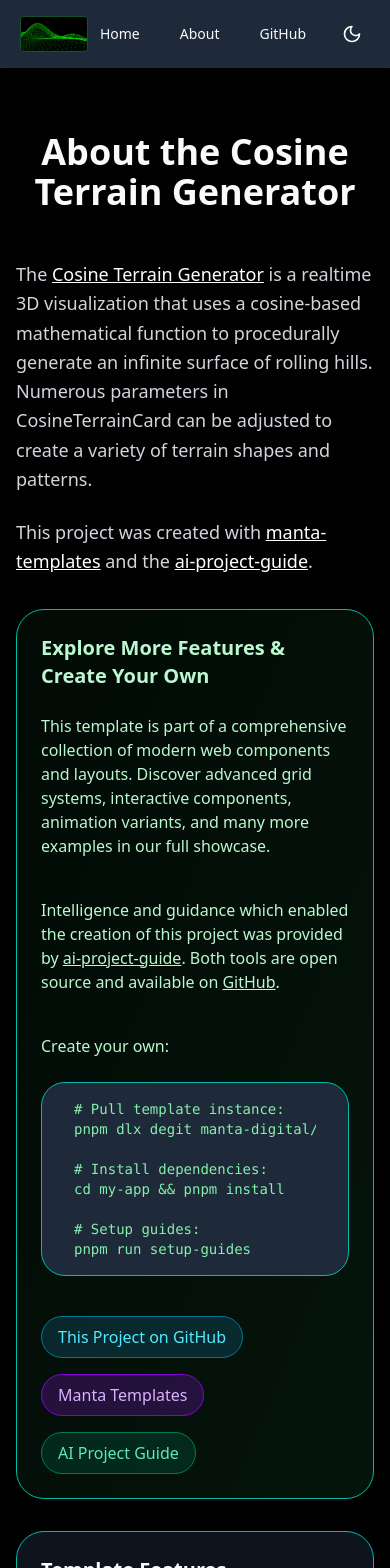
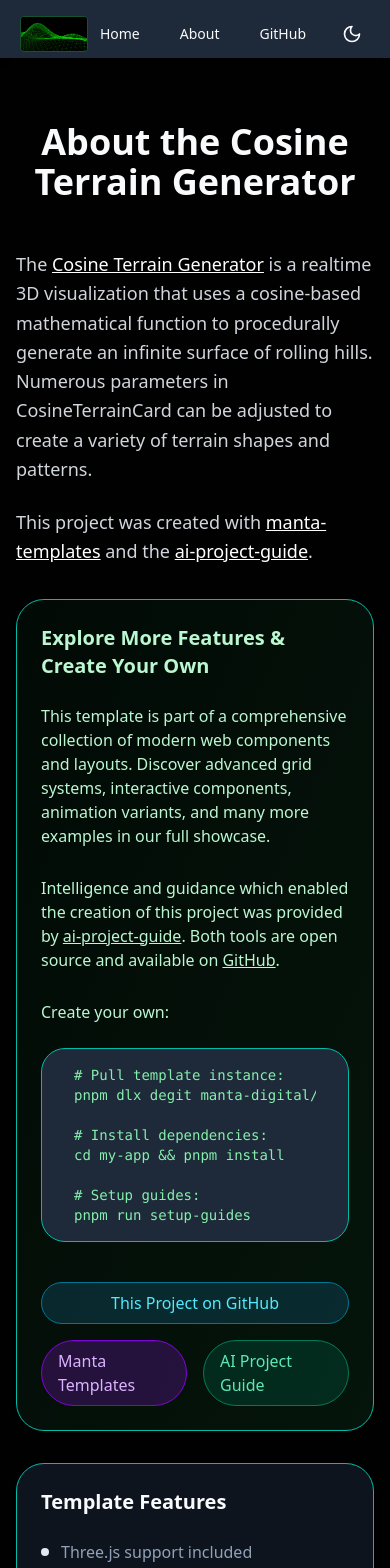
Before and after one commit to ecorkran/lab-threejs-surface, a Next.js app: page /about in a window 390 px wide. Shown: the top 1568 px of the page. Built offline with nearby package versions, Linux system fonts and the light colour scheme; no server answers.

Commit message:
Minor layout updates for mobile

```diff
--- a/src/app/about/page.tsx
+++ b/src/app/about/page.tsx
@@ -18,7 +18,6 @@
             <p className="text-lg leading-relaxed">
               The <Link href="https://github.com/ecorkran/lab-threejs-surface" target="_blank" rel="noopener noreferrer" className="underline">Cosine Terrain Generator</Link> is a realtime 3D visualization that uses a cosine-based mathematical function to procedurally generate an infinite surface of
               rolling hills.  Numerous parameters in CosineTerrainCard can be adjusted to create a variety of terrain shapes and patterns.
-
             </p>
             <p className="text-lg leading-relaxed">
               This project was created with <Link href="https://github.com/manta-digital/manta-templates/" target="_blank" rel="noopener noreferrer" className="underline">manta-templates</Link> and the <Link href="https://github.com/ecorkran/ai-project-guide" target="_blank" rel="noopener noreferrer" className="underline">ai-project-guide</Link>.
@@ -29,12 +28,12 @@
             <h3 className="text-xl font-semibold mb-0 text-green-900 dark:text-green-200">
               Explore More Features & Create Your Own
             </h3>
-            <p className="text-green-900 dark:text-green-200 mb-4">
+            <p className="text-green-900 dark:text-green-200 mb-1">
               This template is part of a comprehensive collection of modern web components and layouts.
               Discover advanced grid systems, interactive components, animation variants, and many more
               examples in our full showcase.
             </p>
-            <p className="text-green-900 dark:text-green-200 mb-4">
+            <p className="text-green-900 dark:text-green-200 mb-1">
               Intelligence and guidance which enabled the creation of this project was provided by <Link href="https://github.com/ecorkran/ai-project-guide" target="_blank" rel="noopener noreferrer" className="underline">ai-project-guide</Link>.
               Both tools are open source and available on <Link href="https://github.com/manta-digital/manta-templates" target="_blank" rel="noopener noreferrer" className="underline">GitHub</Link>.
             </p>
@@ -53,12 +52,12 @@
               </pre>
             </div>
 
-                          <div className="mt-4 flex flex-wrap gap-4">
+              <div className="mt-4 flex flex-wrap gap-4">
                 <Link
                     href="https://github.com/ecorkran/lab-threejs-surface"
                     target="_blank"
                     rel="noopener noreferrer"
-                    className="inline-flex items-center px-4 py-2 bg-cyan-100 text-cyan-800 border border-cyan-300 dark:bg-cyan-900/40 dark:text-cyan-300 dark:border-cyan-700 rounded-full hover:bg-cyan-200 dark:hover:bg-cyan-900/60 transition-colors font-medium"
+                    className="inline-flex items-center justify-center px-4 py-2 bg-cyan-100 text-cyan-800 border border-cyan-300 dark:bg-cyan-900/40 dark:text-cyan-300 dark:border-cyan-700 rounded-full hover:bg-cyan-200 dark:hover:bg-cyan-900/60 transition-colors font-medium w-full sm:w-auto"
                   >
                     This Project on GitHub
                 </Link>
@@ -66,7 +65,7 @@
                   href="https://templates.manta.digital"
                   target="_blank"
                   rel="noopener noreferrer"
-                  className="inline-flex items-center px-4 py-2 bg-purple-100 text-purple-800 border border-purple-300 dark:bg-purple-900/40 dark:text-purple-300 dark:border-purple-700 rounded-full hover:bg-purple-200 dark:hover:bg-purple-900/60 transition-colors font-medium"
+                  className="inline-flex items-center justify-center px-4 py-2 bg-purple-100 text-purple-800 border border-purple-300 dark:bg-purple-900/40 dark:text-purple-300 dark:border-purple-700 rounded-full hover:bg-purple-200 dark:hover:bg-purple-900/60 transition-colors font-medium flex-1 sm:flex-initial"
                 >
                   Manta Templates
                 </Link>
@@ -74,7 +73,7 @@
                   href="https://github.com/ecorkran/ai-project-guide"
                   target="_blank"
                   rel="noopener noreferrer"
-                  className="inline-flex items-center px-4 py-2 bg-emerald-100 text-emerald-800 border border-emerald-300 dark:bg-emerald-900/40 dark:text-emerald-300 dark:border-emerald-700 rounded-full hover:bg-emerald-200 dark:hover:bg-emerald-900/60 transition-colors font-medium"
+                  className="inline-flex items-center justify-center px-4 py-2 bg-emerald-100 text-emerald-800 border border-emerald-300 dark:bg-emerald-900/40 dark:text-emerald-300 dark:border-emerald-700 rounded-full hover:bg-emerald-200 dark:hover:bg-emerald-900/60 transition-colors font-medium flex-1 sm:flex-initial"
                 >
                   AI Project Guide
                 </Link>
--- a/src/components/cards/CosineTerrainCard.tsx
+++ b/src/components/cards/CosineTerrainCard.tsx
@@ -70,7 +70,7 @@
   terrainQuality = 2,
   enableDynamicTilesX = true,
   cameraFarPlane = 28000, // Increased far plane renders terrain farther out but may affect apparent width/frequency
-  showTerrainLogs = true,
+  showTerrainLogs = false,
 }) => {
   const mountRef = useRef<HTMLDivElement>(null);
 
--- a/src/components/header.tsx
+++ b/src/components/header.tsx
@@ -6,7 +6,7 @@
 
 const Header: React.FC = () => {
   return (
-    <header className="bg-gray-100 dark:bg-gray-800 p-4 pl-1 pr-1 shadow-md">
+    <header className="bg-gray-100 dark:bg-gray-800 p-4 pl-1 pr-1 pb-1.5 shadow-md">
       <Container className="flex justify-between items-center">
         {/* Left side - Logo */}
         <Link href="/" className="flex items-center space-x-2">
```
